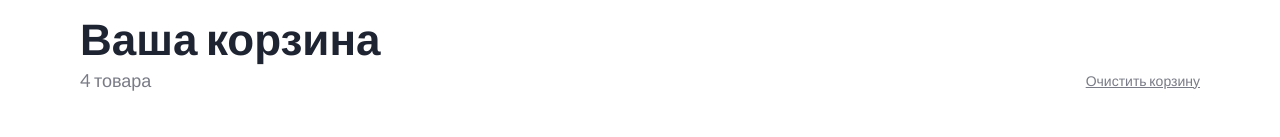
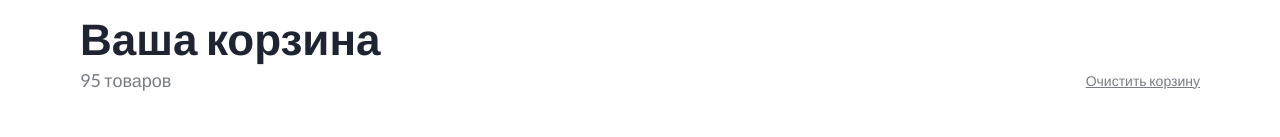
Before and after one commit to pipipi666/vue-cart, a Vue app: page / in a window 1280 px wide. Shown: the part 177-314 px from the top of the page. Built offline with nearby package versions, Linux system fonts and the light colour scheme.

Commit message:
fix: products count

```diff
--- a/src/components/CartPreview.vue
+++ b/src/components/CartPreview.vue
@@ -13,20 +13,13 @@
 
 <script>
 import { mapGetters } from "vuex";
+import { getSuff } from "../utils/utils.js";
 export default {
   name: "CartPreview",
   computed: {
     ...mapGetters(["getProductsCount", "getTotalPrice"]),
     suff() {
-      const s =
-        this.getProductsCount % 10 > 4 ||
-        !(this.getProductsCount % 10) ||
-        (this.getProductsCount > 10 && this.getProductsCount < 15)
-          ? "ов"
-          : this.getProductsCount % 10 === 1
-          ? ""
-          : "а";
-      return s;
+      return getSuff(this.getProductsCount);
     },
   },
 };
--- a/src/components/CartTitle.vue
+++ b/src/components/CartTitle.vue
@@ -2,7 +2,9 @@
   <div class="cart-title">
     <h1>Ваша корзина</h1>
     <div v-show="getProductsCount" class="cart-title__info">
-      <span class="text_secondary text_l">4 товара</span>
+      <span class="text_secondary text_l"
+        >{{ getProductsCount }} товар{{ suff }}</span
+      >
       <main-button
         btnType="button_secondary"
         class="cart-title__info__button text_secondary"
@@ -15,11 +17,17 @@
 
 <script>
 import { mapGetters, mapMutations } from "vuex";
+import { getSuff } from "../utils/utils.js";
 import MainButton from "./MainButton.vue";
 export default {
   components: { MainButton },
   name: "CartTitle",
-  computed: mapGetters(["getProductsCount"]),
+  computed: {
+    ...mapGetters(["getProductsCount"]),
+    suff() {
+      return getSuff(this.getProductsCount);
+    },
+  },
   methods: {
     ...mapMutations(["clearCart"]),
   },
--- /dev/null
+++ b/src/utils/utils.js
@@ -0,0 +1,9 @@
+export const getSuff = (productsCount) => {
+  return productsCount % 10 > 4 ||
+    !(productsCount % 10) ||
+    (productsCount > 10 && productsCount < 15)
+    ? "ов"
+    : productsCount % 10 === 1
+    ? ""
+    : "а";
+};
```
